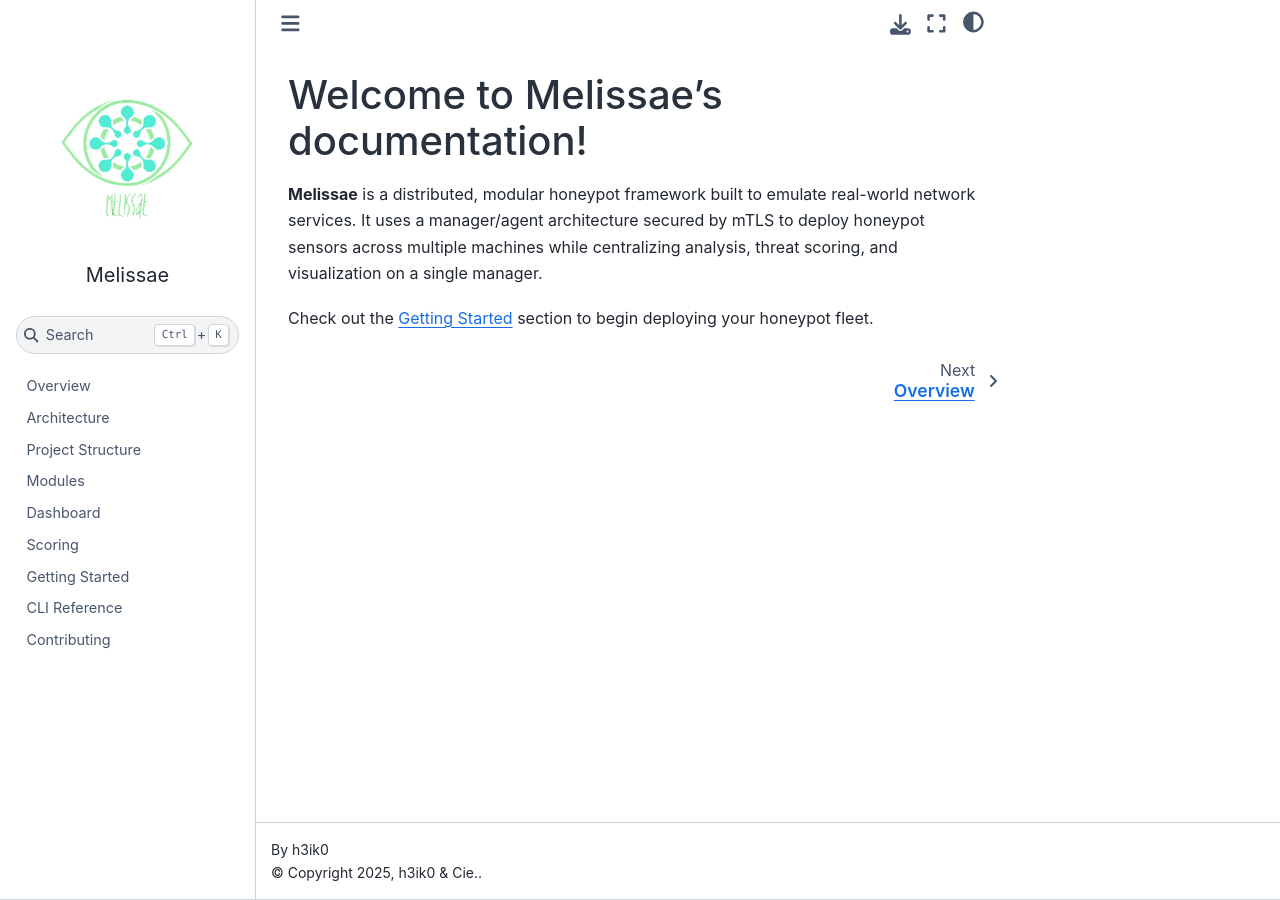
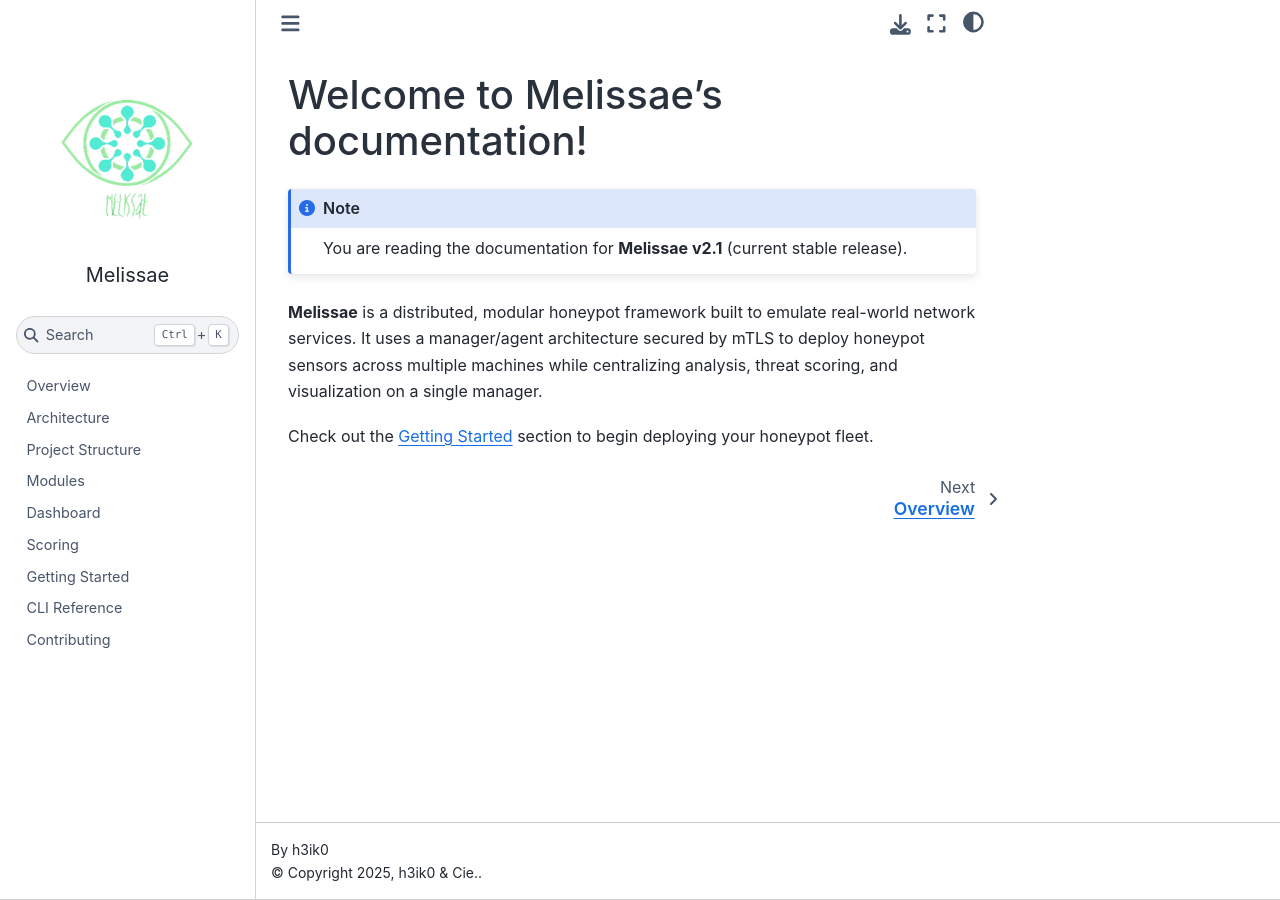
Before and after one commit to ilostmypassword/Melissae-Documentation, a Sphinx documentation site: the page built from docs/source/index.rst, in a window 1280 px wide. Built offline with Sphinx 7.4.7 and the Sphinx Book theme 1.1.4, drawn with Linux system fonts in a browser that asks for light colours; pages that are not in the unit, such as notebooks, are missing from menus.

Commit message:
Update version numbers to 2.1 in configuration and documentation

```diff
--- a/docs/source/conf.py
+++ b/docs/source/conf.py
@@ -6,8 +6,8 @@
 copyright = '2025, h3ik0 & Cie.'
 author = 'h3ik0'
 
-release = '2.0'
-version = '2.0.0'
+release = '2.1'
+version = '2.1.0'
 
 # -- General configuration
 
--- a/docs/source/index.rst
+++ b/docs/source/index.rst
@@ -1,5 +1,9 @@
 Welcome to Melissae's documentation!
 =====================================
+
+.. note::
+
+   You are reading the documentation for **Melissae v2.1** (current stable release).
 
 **Melissae** is a distributed, modular honeypot framework built to emulate real-world network services. It uses a manager/agent architecture secured by mTLS to deploy honeypot sensors across multiple machines while centralizing analysis, threat scoring, and visualization on a single manager.
 
```
